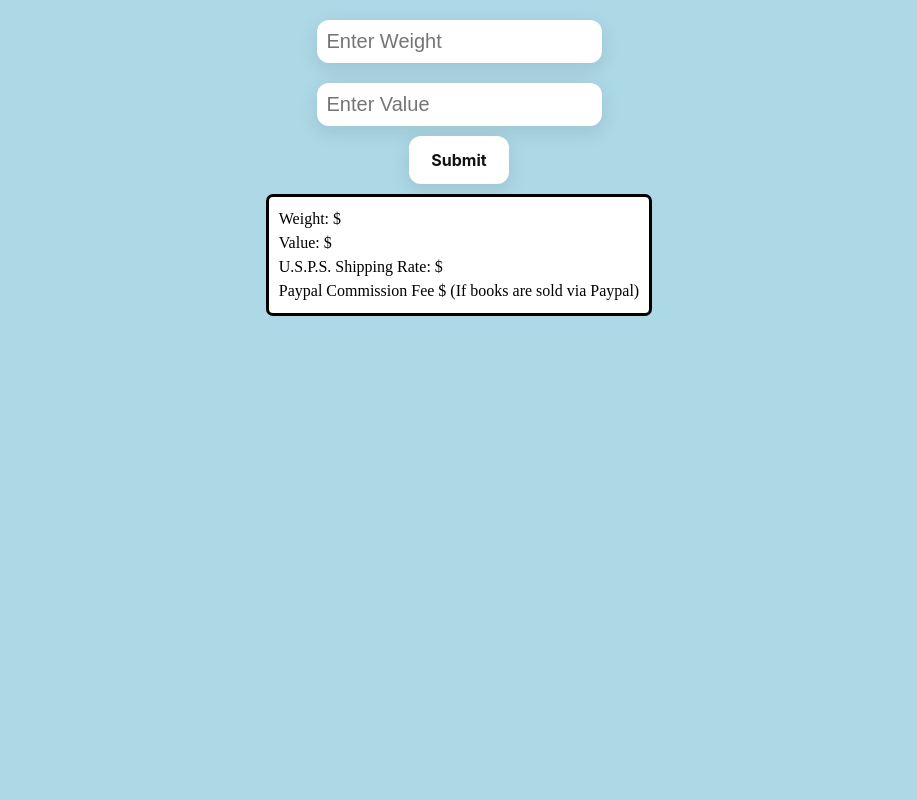
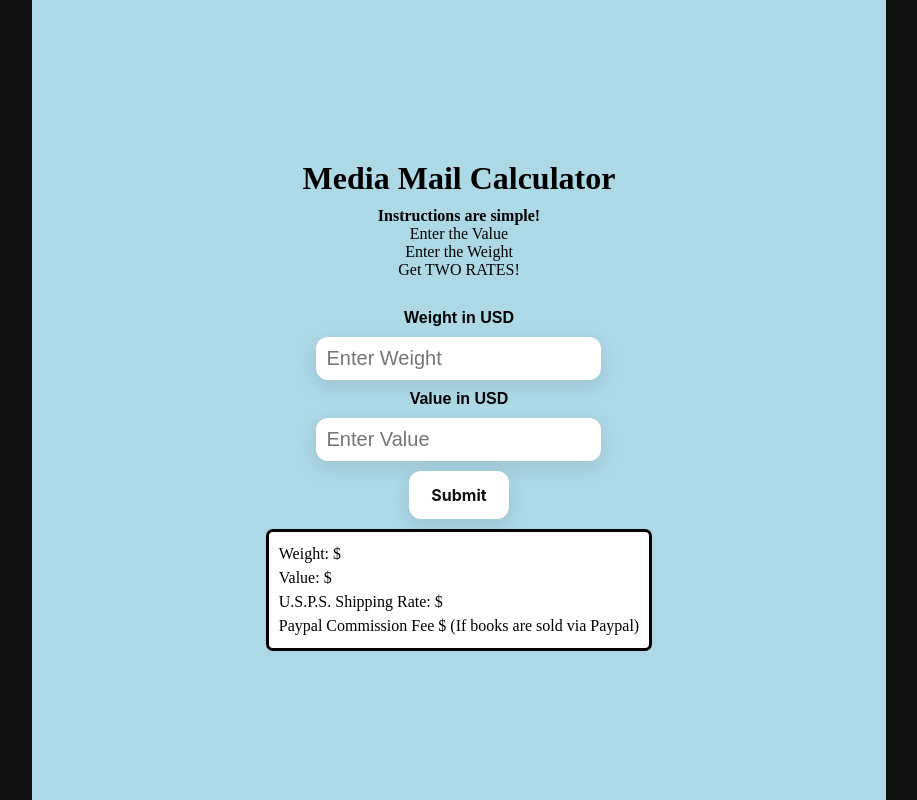
Before and after one commit to DavidRod1865/manga-mail-2.0, a plain HTML site: page index.html in a window 1280 px wide. Shown: the whole page, without its empty margins (181-1098 px from the left). Drawn offline with nearby package versions, Linux system fonts and the light colour scheme.

Commit message:
Added Header

```diff
--- a/index.html
+++ b/index.html
@@ -5,11 +5,23 @@
     <meta http-equiv="X-UA-Compatible" content="IE=edge">
     <meta name="viewport" content="width=device-width, initial-scale=1.0">
     <link rel="stylesheet" href="./src/css/styles.css">
-    <title>All-In Shipping & Transaction Fee Calculator</title>
+    <title>Media Mail Calculator</title>
 </head>
 <body>
 
+    <div class="side"></div>
     <main class="main">
+        <section class="section1">
+            <div class="title">
+                <h1>Media Mail Calculator</h1>
+                <ul class="slogan">
+                    <h4>Instructions are simple!</h4>
+                    <li>Enter the Value</li>
+                    <li>Enter the Weight</li>
+                    <li>Get TWO RATES!</li>
+                </ul>
+            </div>
+        </section>
 
         <div class="results fade">
             <div class="priceOne">
@@ -23,7 +35,9 @@
         </div>
 
         <div class="packageField">
+            <span class="label">Weight in USD</span>
             <input type="text" name="weight" class="weight" placeholder="Enter Weight" minlength="1" maxlength="3">
+            <span class="label">Value in USD</span>
             <input type="text" name="value" class="price" placeholder="Enter Value" minlength="1" maxlength="7">
             <button class="submit button-35">Submit</button>
         </div>
@@ -36,6 +50,7 @@
         </div>
 
     </main>
+    <div class="side"></div>
 
     <script src="./src/js/script.js"></script>
     <script src="https://ajax.googleapis.com/ajax/libs/jquery/1.11.1/jquery.min.js"></script>
--- a/src/css/styles.css
+++ b/src/css/styles.css
@@ -6,19 +6,46 @@
 body {
     background-color: lightblue;
     display: flex;
-    justify-content: center;
-    align-items: center;
     max-height: 100%;
     overflow: hidden;
 }
 
+.side {
+    background-color: #121212;
+    flex: 1;
+    width: 25px;
+    height: 100vh;
+}
+
 .main {
     display: flex;
+    flex: 4;
     flex-direction: column;
     justify-content: center;
     align-items: center;
+    height: 100vh;
+    min-width: 400px;
 }
 
+    .title {
+        display: flex;
+        flex-direction: column;
+        align-items: center;
+        justify-content: center;
+        padding: 10px;
+    }
+
+        .title > h1 {
+            font-size: 2rem;
+        }
+
+        .slogan {
+            margin: 10px;
+            list-style: none;
+            display: flex;
+            flex-direction: column;
+            align-items: center;
+        }
 
 .fade {
     display: none;
@@ -46,6 +73,12 @@ body {
             border-radius: 12px;
             box-shadow: transparent 0 0 0 3px,rgba(18, 18, 18, .1) 0 6px 20px;
             padding: 1rem;
+        }
+
+        .packageField > .label {
+            font-family: Arial, Helvetica, sans-serif;
+            font-weight: 700;
+            margin: 0;
         }
 
         .packageField > input {
--- a/src/js/script.js
+++ b/src/js/script.js
@@ -9,17 +9,16 @@ class Books {
         this.weight = Number(weight);
         this.price = Number((price).toFixed(2));
 
-        //Calculates "USPS Shipping Rate" using Custom Media Mail API
+        //Calculates "USPS Shipping Rate"
         this.calShipping = () => {
             if (weight <= 70 && weight > 0){
-                let uspsRate = +(0.67 * (weight - 1) + 3.49).toFixed(2)
+                let uspsRate = +(0.7 * (weight - 1) + 3.65).toFixed(2)
                 shippingFee.innerText = uspsRate
                 return uspsRate
             } else alert(`Weight must be less than 70 Lbs.`)
         };
 
-        /*Calculates "Paypal Commission Fee" using calculation found at:
-        https://www.paypal.com/us/webapps/mpp/merchant-fees*/
+        //Calculates "Paypal Commission Fee"
         this.calPayPal = () => {
             if (Number(price) > 0){
                 let fee = Number(((price * .0349) + 0.49).toFixed(2))
@@ -33,26 +32,13 @@ class Books {
         };
     }
 
-    //Calculates the user's profit before & after taxes
+    //Calculates the User's profit before & after taxes
     calProfit = () => {
         excludingFees.innerText = (this.price - (this.calShipping() + this.calPayPal())).toFixed(2);
         includingFees.innerText = (this.price + (this.calShipping() + this.calPayPal())).toFixed(2);
     };
 
-
 };
-
-// let shippedPackage = {
-//     weight: +document.querySelector(".price").value,
-//     value: (+document.querySelector(".price").value).toFixed(2),
-//     uspsRate: packaged_Books.calShipping(),
-//     paypalFee: packaged_Books.calPayPal(),
-// }
-
-// storePackage = async () => {
-//     window.localStorage.setItem('Packages', JSON.stringify(shippedPackage));
-//     alert(shippedPackage);
-//     };
 
 function getValues() {
     let weight = +document.querySelector(".weight").value;
@@ -61,7 +47,6 @@ function getValues() {
     packaged_Books.calShipping();
     packaged_Books.calPayPal();
     packaged_Books.calProfit();
-    // storePackage();
 }
 
 function appear() {
```
Also changed, not shown: src/js/storage.js (added).
